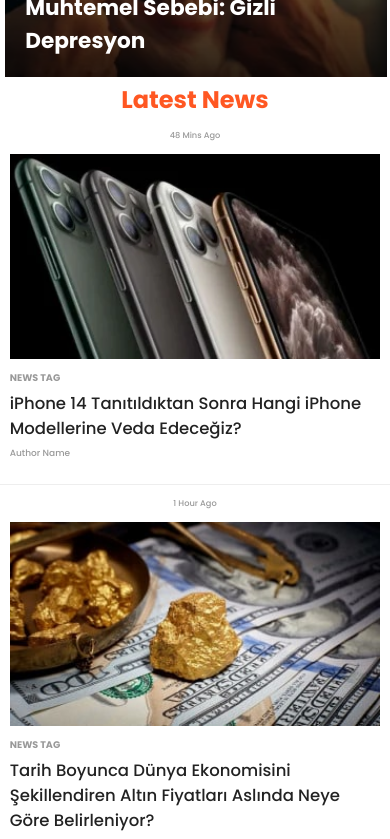
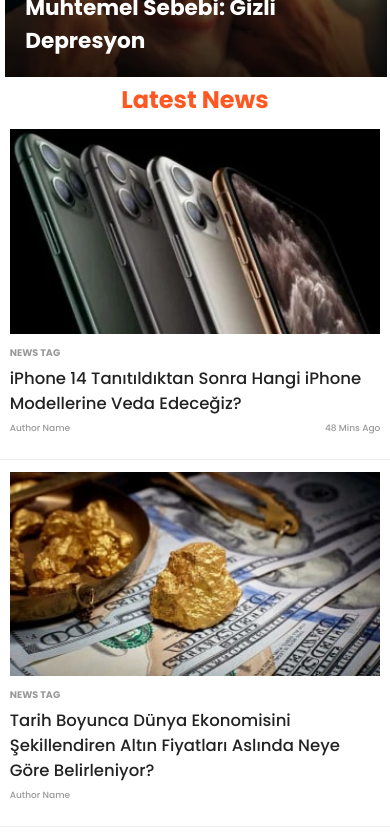
Before and after one commit to sellimenes/webtekno-clone, a React (Create React App) app: page / in a window 390 px wide. Shown: the part 1180-2019 px from the top of the page. Built offline with nearby package versions, Linux system fonts and the light colour scheme.

Commit message:
responsive finalize

```diff
--- a/src/components/News/index.jsx
+++ b/src/components/News/index.jsx
@@ -25,7 +25,10 @@
           <div className="news-content">
             <p className='news-tag'>NEWS TAG</p>
             <h2>iPhone 14 Tanıtıldıktan Sonra Hangi iPhone Modellerine Veda Edeceğiz?</h2>
-            <p className='news-author'>Author Name</p>
+            <div className='news-meta'>
+              <p className='news-author'>Author Name</p>
+              <span>48 Mins Ago</span>
+            </div>
           </div>
         </div>
         <div className="news">
--- a/src/components/News/news.css
+++ b/src/components/News/news.css
@@ -59,7 +59,8 @@
     text-transform: uppercase;
 }
 
-.news-content .news-author{
+.news-content .news-author,
+.news-content span{
     font-size: 0.75rem;
     font-weight: 400;
     display: table-cell;
@@ -75,6 +76,10 @@
 
 .news-content h2:hover{
     color: #ff5722;
+}
+
+.news-content span{
+    display: none;
 }
 
 @media screen and (max-width: 965px) {
@@ -108,9 +113,10 @@
         width: 100%;
     }
 
-    .news-left span{ /* How to order ---1 hour ago--- on mobile */
-        order: 5;
+    .news-left {
+        display: none;
     }
+
 
     .news::after{
         background-color: #EEE;
@@ -124,4 +130,14 @@
     .news-content h2{
         font-weight: 400;
     }
+
+    .news-content span{
+        display: block;
+    }
+
+    .news-meta{
+        display: flex;
+        justify-content: space-between;
+        align-items: center;
+    }
 }
```
